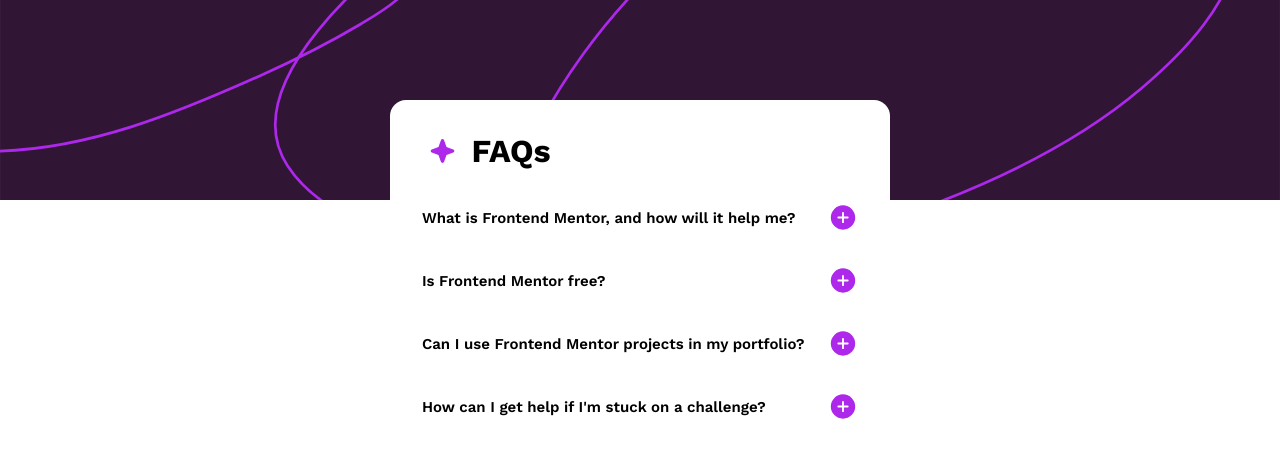
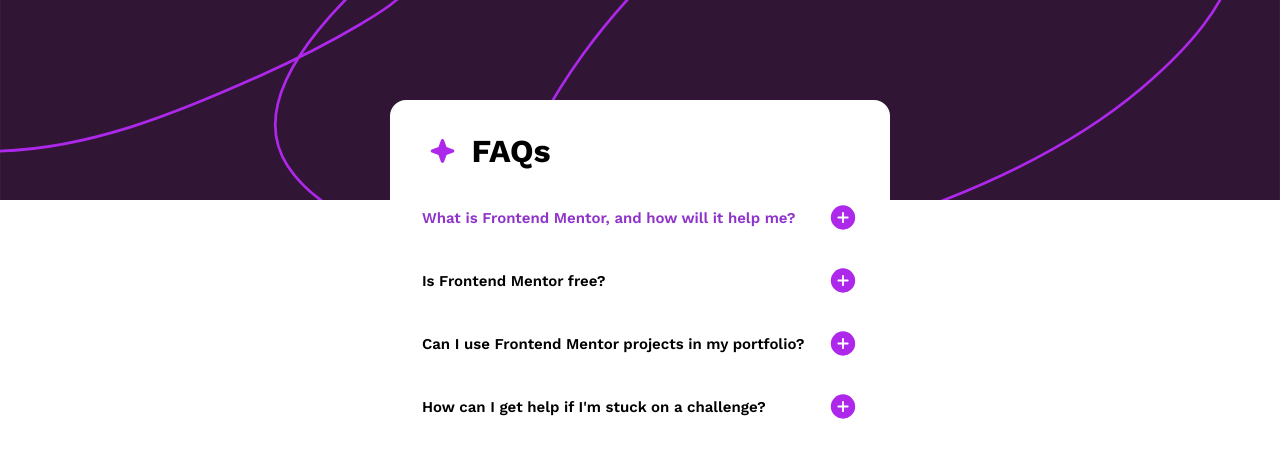
Before and after one commit to Swati7819/FAQ-Accordian, a plain HTML site: page index.html in a window 1280 px wide. In both pictures the pointer is over the element "What is Frontend Mentor, and how will it help me?". Drawn offline with nearby package versions, Linux system fonts and the light colour scheme.

Commit message:
Update style.css

```diff
--- a/style.css
+++ b/style.css
@@ -90,6 +90,13 @@ header {
     cursor: pointer;
 }
 
+
+.question p:hover {
+    color: rgb(143, 52, 202);
+    cursor: pointer;
+
+}
+
 @media (min-width: 250px) and (max-width: 768px) {
     header {
         background-image: url(./images/background-pattern-mobile.svg);
```
